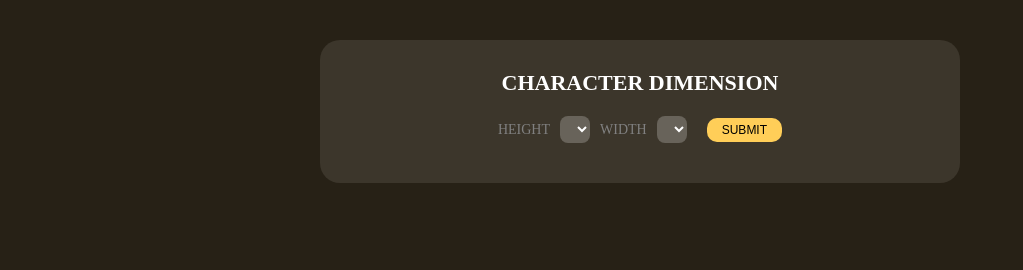
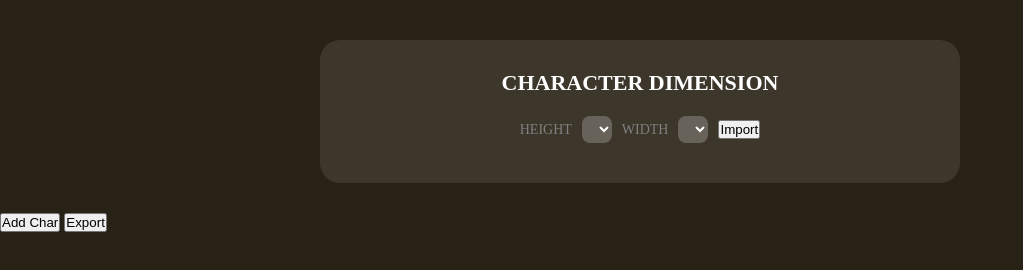
Before and after one commit to HelionSmoker/font-magic, a plain HTML site: page index.html in a window 1280 px wide. Shown: the whole page, without its empty margins (0-1023 px from the left). Drawn offline with Linux system fonts and the light colour scheme.

Commit message:
Add import/export buttons

```diff
--- a/index.html
+++ b/index.html
@@ -5,7 +5,6 @@
     <meta charset="UTF-8">
     <meta name="viewport" content="width=device-width, initial-scale=1.0">
     <link rel="stylesheet" href="styles.css">
-    <script src="generateFont.js"></script>
     <title>Character Dimension Form</title>
 </head>
 
@@ -17,13 +16,15 @@
             <select id="height" name="height"></select>
             <label for="width">Width</label>
             <select id="width" name="width"></select>
-            <button id="dimension-form-submit" type="button" onclick="submitDimensionsForm()">Submit</button>
+            <button class="action-button low-priority-button" type="button" onclick="importFont()">Import</button>
         </div>
     </form>
     <main></main>
-    <div id="add-char-container">
-        <button id="add-char-button" onclick="submitDimensionsForm()">New char</button>
+    <div id="buttons-container">
+        <button class="action-button high-priority-button" type="button" onclick="submitDimensionsForm()">Add Char</button>
+        <button class="action-button high-priority-button" type="button" onclick="exportFont()">Export</button>
     </div>
+    <script src="edit-font.js"></script>
 </body>
 
 </html>
```
